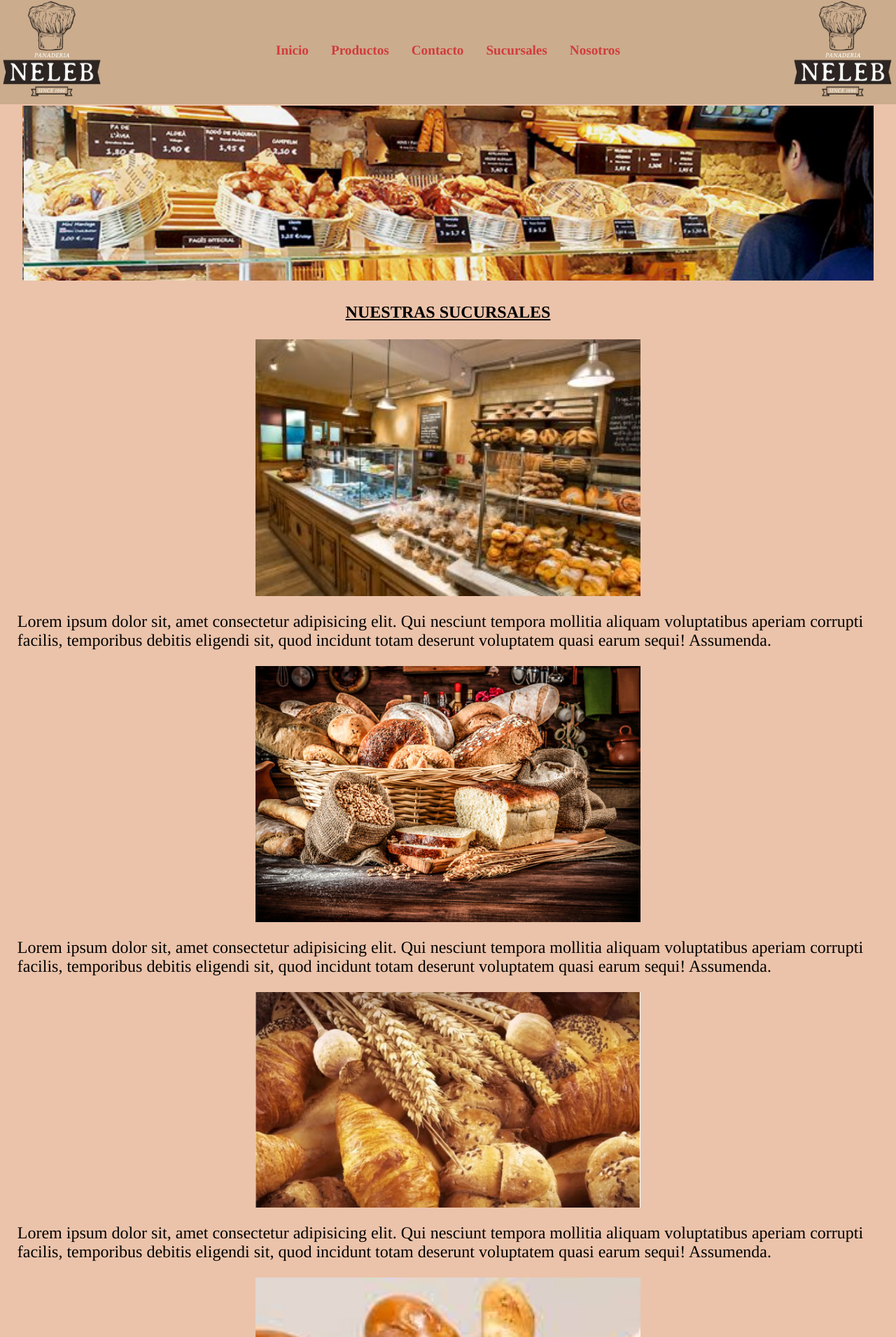
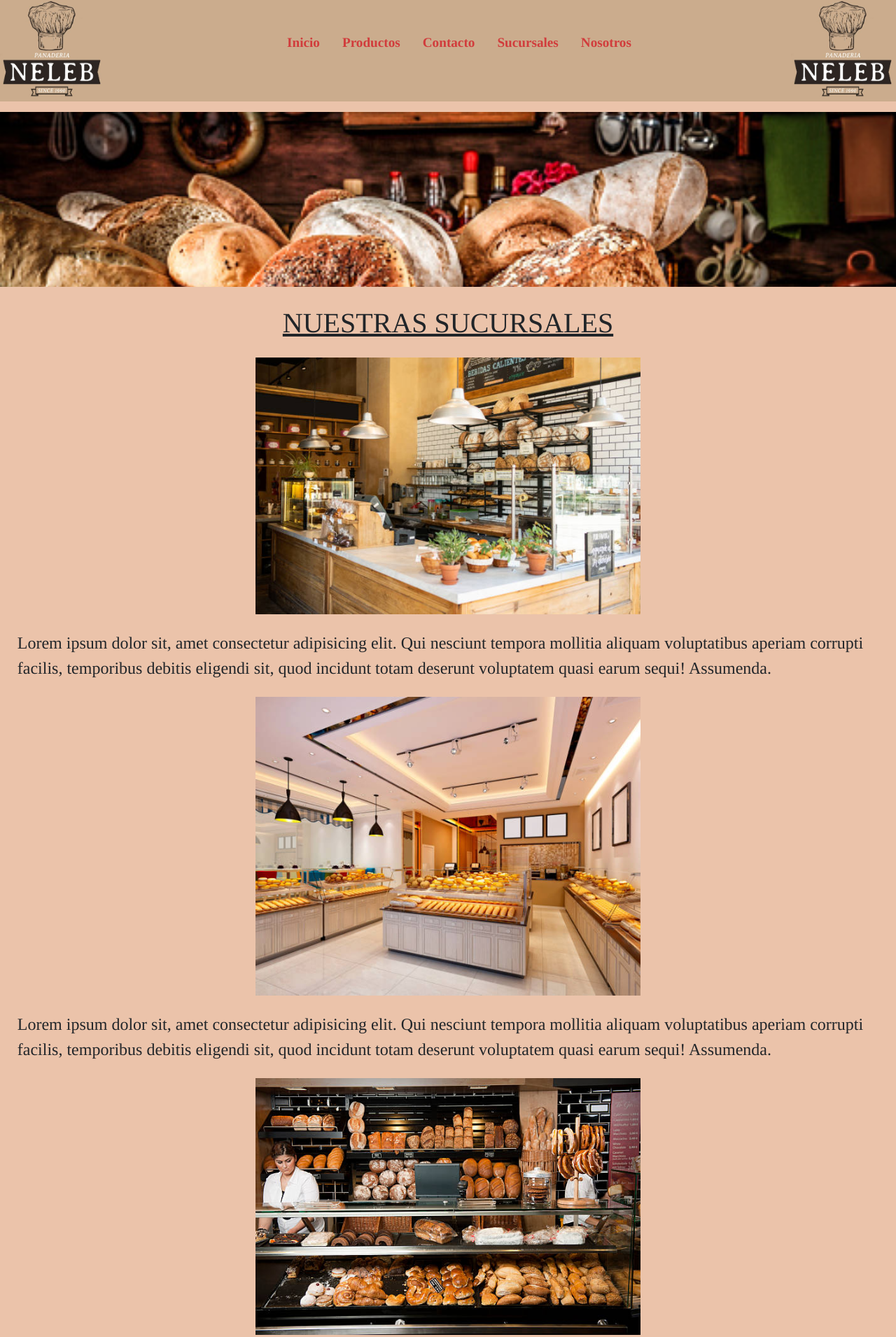
Before and after one commit to AndresCoria/proyecto-coderhouse, a plain HTML site: page src/pages/sucursales.html in a window 1280 px wide. Shown: the part 5-1916 px from the top of the page at 70% size. Drawn offline with nearby package versions, Linux system fonts and the light colour scheme.

Commit message:
modifique imagenes en sucursales.html

```diff
--- a/src/pages/sucursales.html
+++ b/src/pages/sucursales.html
@@ -4,7 +4,7 @@
     <meta charset="UTF-8">
     <meta http-equiv="X-UA-Compatible" content="IE=edge">
     <meta name="viewport" content="width=device-width, initial-scale=1.0">
-    <title>Sucursale - Belen Panaderia</title>
+    <title>Sucursales - Belen Panaderia</title>
     <meta charset="utf-8">
     <meta name="keywords" content="Pasteleria, Tortas, Facturas, Masas Finas, sandwiches de miga">
 	<meta name="description" content="Sandwicheria artesanal, sandwiches de miga de pollo, sandwinches de miga de jamon y queso, tortas dulces, tortas para cumpleaños y casamientos, panaderia artesanal">
@@ -12,6 +12,9 @@
 	<meta name="robots" content="index">
 	<meta name="robots" content="follow">
     <link rel="shortcut icon" href="../images/icono-nuevo.ico">
+
+    <!-- Bootstrap -->
+    <link href="https://cdn.jsdelivr.net/npm/bootstrap@5.1.3/dist/css/bootstrap.min.css" rel="stylesheet" integrity="sha384-1BmE4kWBq78iYhFldvKuhfTAU6auU8tT94WrHftjDbrCEXSU1oBoqyl2QvZ6jIW3" crossorigin="anonymous">
 
     <!-- CSS -->
     <link rel="stylesheet" href="../style/style.css">
@@ -37,7 +40,24 @@
         </div>
     </header>
 
-    <section class="primer-seccion"> <!-- Carousel de imagenes -->
+        <!-- CAROUSEL CON BOOTSTRAP-->
+    <section class="carousel">
+            <div id="carouselExampleSlidesOnly" class="carousel slide" data-bs-ride="carousel" data-bs-interval="3000">
+                <div class="carousel-inner" style="height: 250px">
+                <div class="carousel-item active">
+                    <img src="../images/new-image/local-1.jpg" class="h-100 d-inline-block d-block w-100 img-fluid" alt="imagen de las Sucursales">
+                </div>
+                <div class="carousel-item">
+                    <img src="../images/local-2.jpg" class="h-100 d-inline-block d-block w-100 img-fluid" alt="imagen de las Sucursales">
+                </div>
+                <div class="carousel-item">
+                    <img src="../images/local-3.jpg" class="h-100 d-inline-block d-block w-100 img-fluid" alt="imagen de las Sucursales">
+                </div>
+                </div>
+            </div>
+    </section>
+
+    <!-- <section class="primer-seccion">
         <div class="slider">
             <ul>
                 <li>
@@ -54,12 +74,12 @@
                 </li>
             </ul>
         </div>
-    </section> <!-- Carousel de imagenes -->
+    </section> -->
 
     <section class="seccion-dos-sucursales">
         <h1 class="h1-sucursales">NUESTRAS SUCURSALES</h1>
         <div class="primer-div-sucursales">
-            <img class="img-sucursal" src="../images/local-1.jpg" alt="Imagen de local en capital federal"> <!-- IMAGEN SUCURSAL CAPITAL -->
+            <img class="img-sucursal" src="../images/new-image/local-1.jpg" alt="Imagen de local en zona norte"> <!-- IMAGEN SUCURSAL CENTRO -->
         </div>
         <div class="div-parrafo-sucursales">
             <p class="parrafo-sucursales">
@@ -69,7 +89,7 @@
             </p>
         </div>
         <div class="segundo-div-sucursales">
-            <img class="img-sucursal" src="../images/local-2.jpg" alt="Imagen de local en zona norte"> <!-- IMAGEN SUCURSAL ZONA NORTE -->
+            <img class="img-sucursal" src="../images/new-image/local-2.jpg" alt="Imagen de local en zona norte"> <!-- IMAGEN SUCURSAL ZONA NORTE -->
         </div>
         <div class="div-parrafo-sucursales">
             <p class="parrafo-sucursales">
@@ -79,7 +99,7 @@
             </p>
         </div>
         <div class="tercer-div-sucursales">
-            <img class="img-sucursal" src="../images/local-3.jpg" alt="Imagen de local en zona oeste"> <!-- IMAGEN SUCURSAL ZONA OESTE -->
+            <img class="img-sucursal" src="../images/new-image/local-3.jpg" alt="Imagen de local en zona oeste"> <!-- IMAGEN SUCURSAL ZONA OESTE -->
         </div>
         <div class="div-parrafo-sucursales">
             <p class="parrafo-sucursales">
@@ -89,18 +109,14 @@
             </p>
         </div>
         <div class="cuarto-div-sucursales">
-            <img class="img-sucursal" src="../images/local-4.jpg" alt="Imagen de local en zona sur"> <!-- IMAGEN SUCURSAL ZONA SUR -->
+            <img class="img-sucursal" src="../images/new-image/local-4.jpg" alt="Imagen de local en zona sur"> <!-- IMAGEN SUCURSAL ZONA SUR -->
         </div>
         <div class="div-parrafo-sucursales">
             <p class="parrafo-sucursales">
                 Lorem ipsum dolor sit, amet consectetur adipisicing elit. Qui nesciunt tempora mollitia
                 aliquam voluptatibus aperiam corrupti facilis, temporibus debitis eligendi sit, quod incidunt
-                totam deserunt voluptatem quasi earum sequi! Assumenda.
-            </p>
         </div>
     </section>
-
-
 
     <footer>
         <section class="seccion-uno-footer">
@@ -144,6 +160,6 @@
             </ul>
         </section>
     </footer>
-
+    <script src="https://cdn.jsdelivr.net/npm/bootstrap@5.1.3/dist/js/bootstrap.bundle.min.js" integrity="sha384-ka7Sk0Gln4gmtz2MlQnikT1wXgYsOg+OMhuP+IlRH9sENBO0LRn5q+8nbTov4+1p" crossorigin="anonymous"></script>
 </body>
 </html>
```
